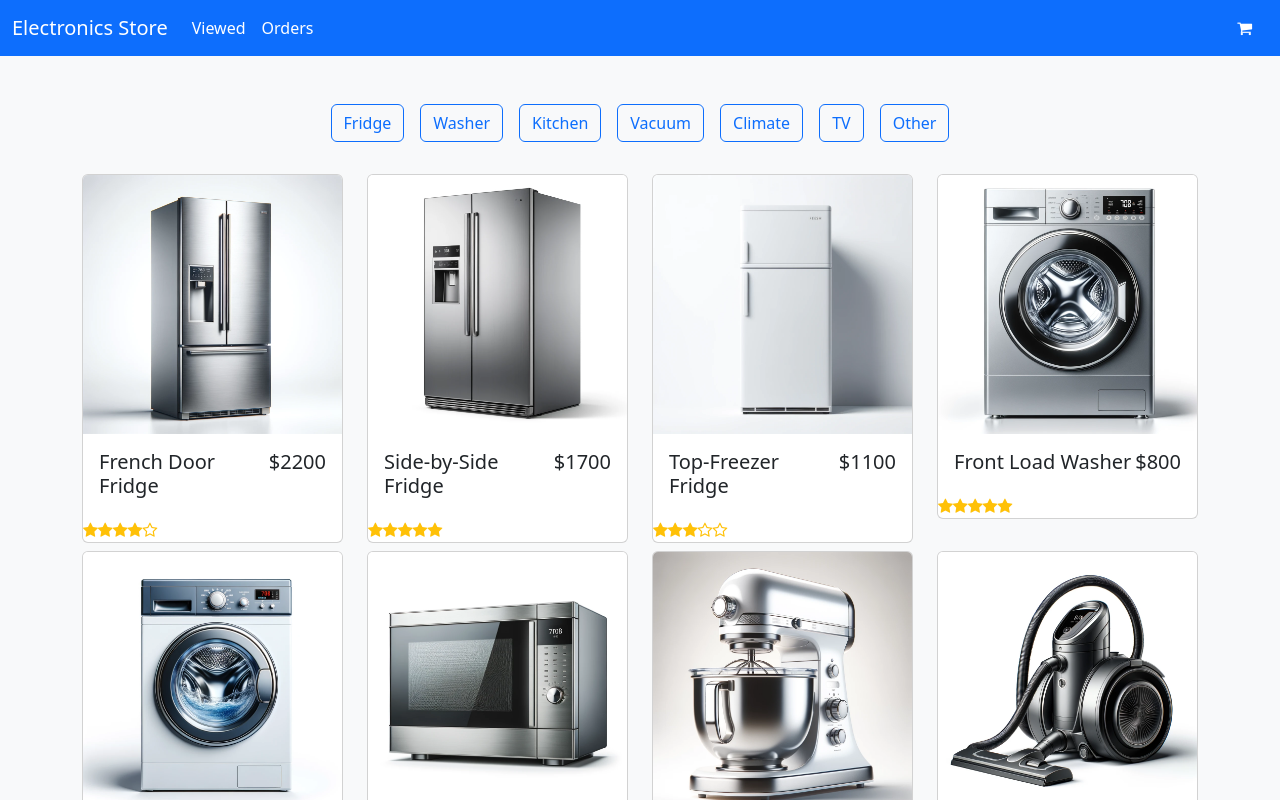
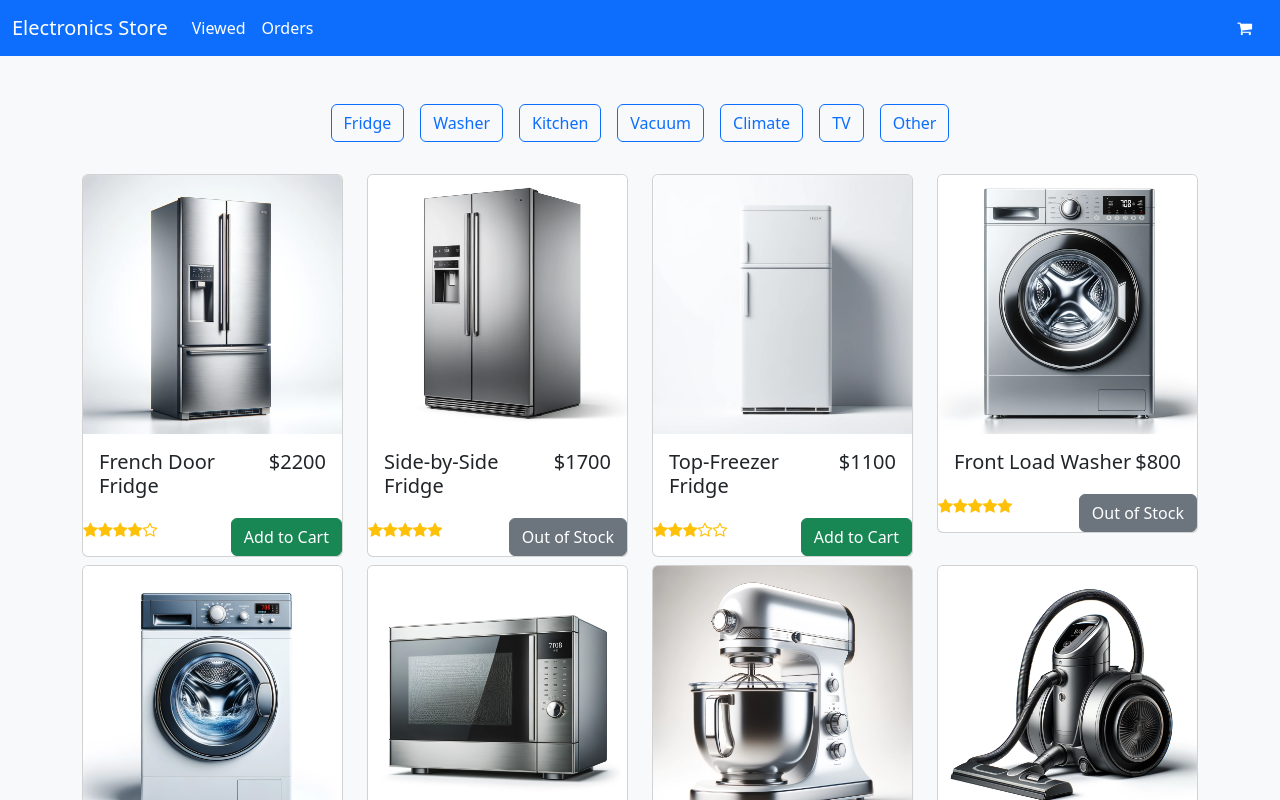
Before and after one commit to chie-hira/my-first-angular, an Angular app: page /home in a window 1280 px wide. Shown: the top 800 px of the page. Built offline with nearby package versions, Linux system fonts and the light colour scheme.

Commit message:
ボタン追加

```diff
--- a/src/app/components/product-card/product-card.component.html
+++ b/src/app/components/product-card/product-card.component.html
@@ -16,5 +16,7 @@
       <i [class]="product.rating > 3 ? 'fa fa-star' : 'fa fa-star-o'"></i>
       <i [class]="product.rating > 4 ? 'fa fa-star' : 'fa fa-star-o'"></i>
     </div>
+    <button *ngIf="product.availableQty === 0" type="button" class="btn btn-secondary">Out of Stock</button>
+    <button *ngIf="product.availableQty !== 0" type="button" class="btn btn-success">Add to Cart</button>
   </div>
 </div>
--- a/src/app/components/product-card/product-card.component.ts
+++ b/src/app/components/product-card/product-card.component.ts
@@ -1,12 +1,13 @@
 import { Component, Input } from '@angular/core';
 import { Product } from '../../models/product.model';
+import { CommonModule } from '@angular/common';
 
 @Component({
   // selectorがコンポートのHTML要素
   // 親コンポーネントで使用するときは<app-product-card></app-product-card>と記述
   selector: 'app-product-card',
   standalone: true,
-  imports: [],
+  imports: [CommonModule], // ディレクティブ(*ngIfなど)を使用するために必要
   templateUrl: './product-card.component.html',
   styleUrl: './product-card.component.css'
 })
```
Lines whose indentation alone changed are shown as unchanged.
